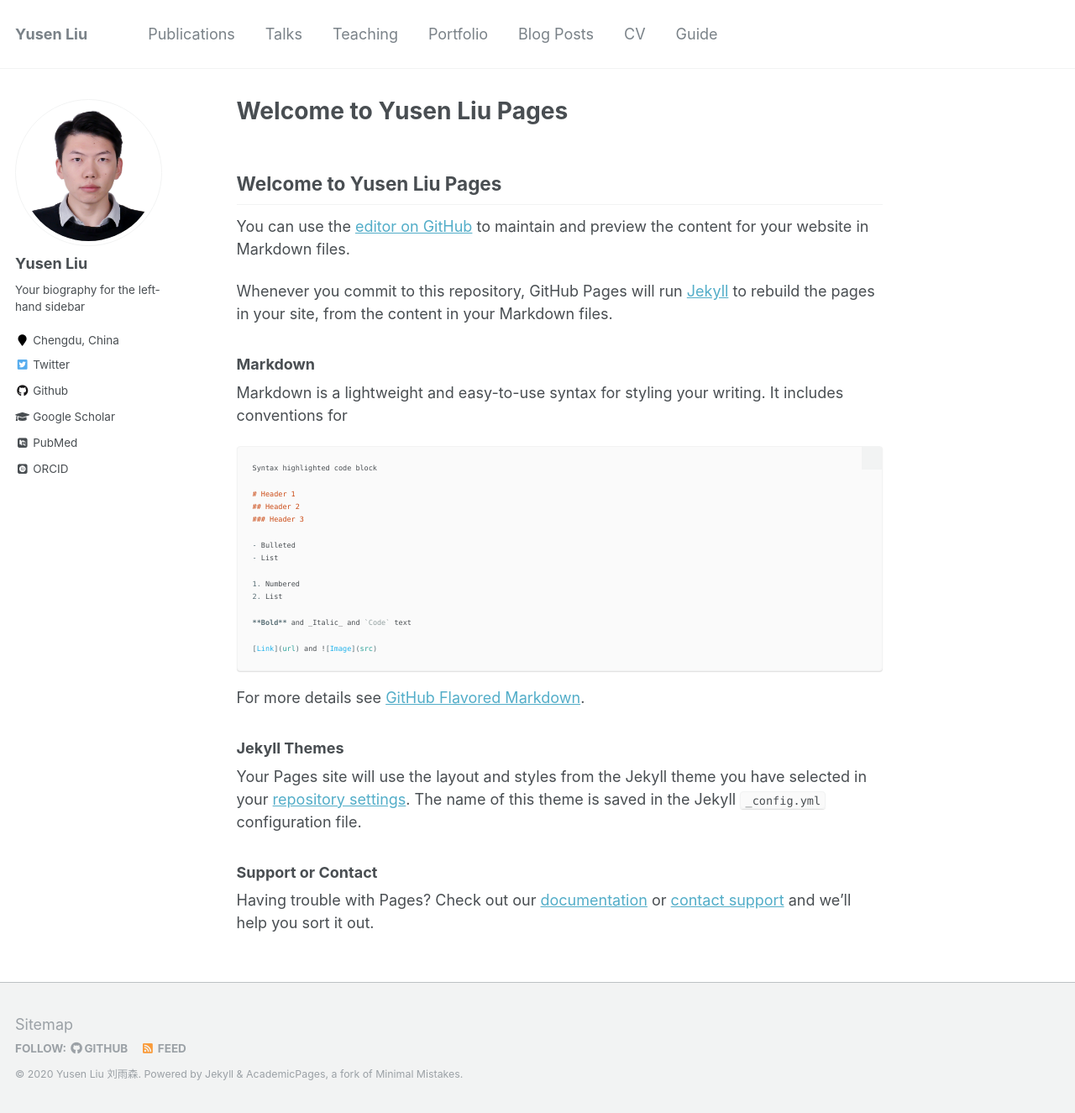
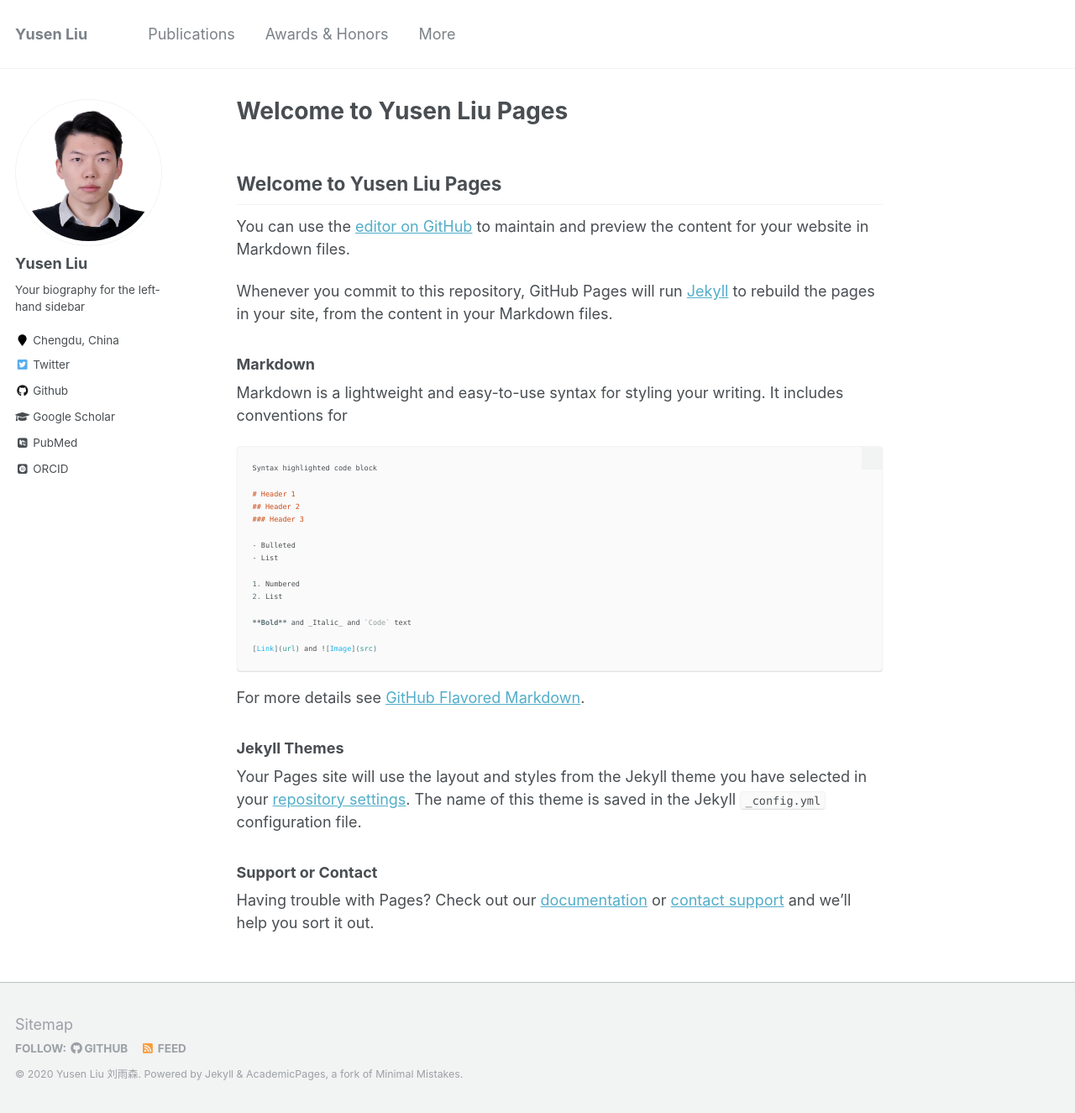
Before and after one commit to JasonLiuys/JasonLiuys, a Jekyll site: the page built from index.md, in a window 1280 px wide and 1325 px high. Shown: the whole window at 84% size. Built offline with Jekyll 4.4.1, drawn with Linux system fonts in a browser that asks for light colours; some web fonts are replaced; our own code applies the rules of GitHub Pages for plain Markdown files.

Commit message:
Update navigation.yml

```diff
--- a/_data/navigation.yml
+++ b/_data/navigation.yml
@@ -3,20 +3,8 @@ main:
   - title: "Publications"
     url: /publications/
 
-  - title: "Talks"
-    url: /talks/
+  - title: "Awards & Honors"
+    url: /awards/
 
-  - title: "Teaching"
-    url: /teaching/
-
-  - title: "Portfolio"
-    url: /portfolio/
-
-  - title: "Blog Posts"
-    url: /year-archive/
-
-  - title: "CV"
-    url: /cv/
-
-  - title: "Guide"
-    url: /markdown/
+  - title: "More"
+    url: /more/
```
